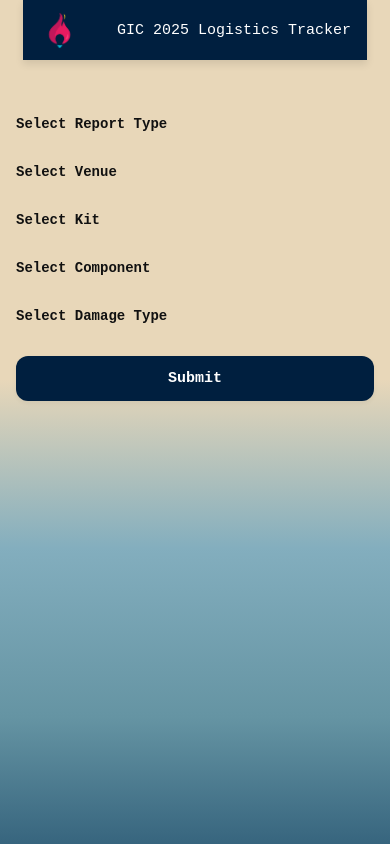
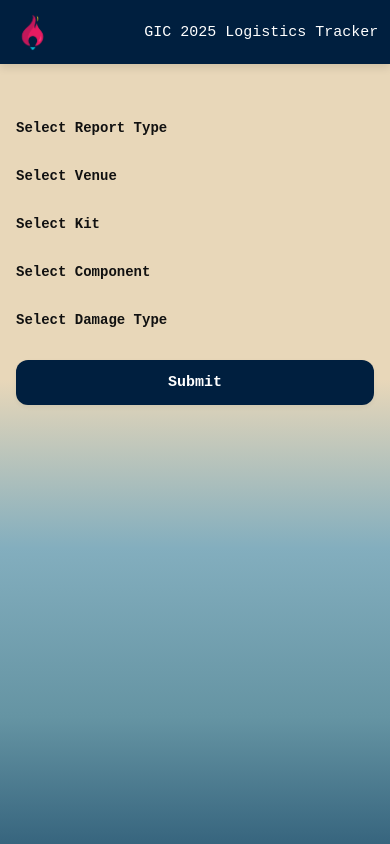
Before and after one commit to BBD-gic/GIC-2025-Logistics-Tracker, a website: page public/index.html in a window 390 px wide. Drawn offline with Linux system fonts and the light colour scheme; no server answers.

Commit message:
Update style.css

```diff
--- a/public/style.css
+++ b/public/style.css
@@ -28,13 +28,13 @@ body {
 header {
   position: sticky;
   top: 0;
-  width: 80%;
+  width: 94%;
   background: var(--header-dark);
   color: white;
   display: flex;
   justify-content: space-between;
   align-items: center;
-  padding: 12px 10%;
+  padding: 12px 3%;
   margin: 0 auto;
   font-family: 'Cascadia Code', monospace;
   box-shadow: 0 4px 8px rgba(0, 0, 0, 0.1);
@@ -167,10 +167,6 @@ button.selected {
     width: 100%;
   }
 
-  header {
-    padding: 10px 16px;
-  }
-
   header h1 {
     font-size: 15px;
   }
```
